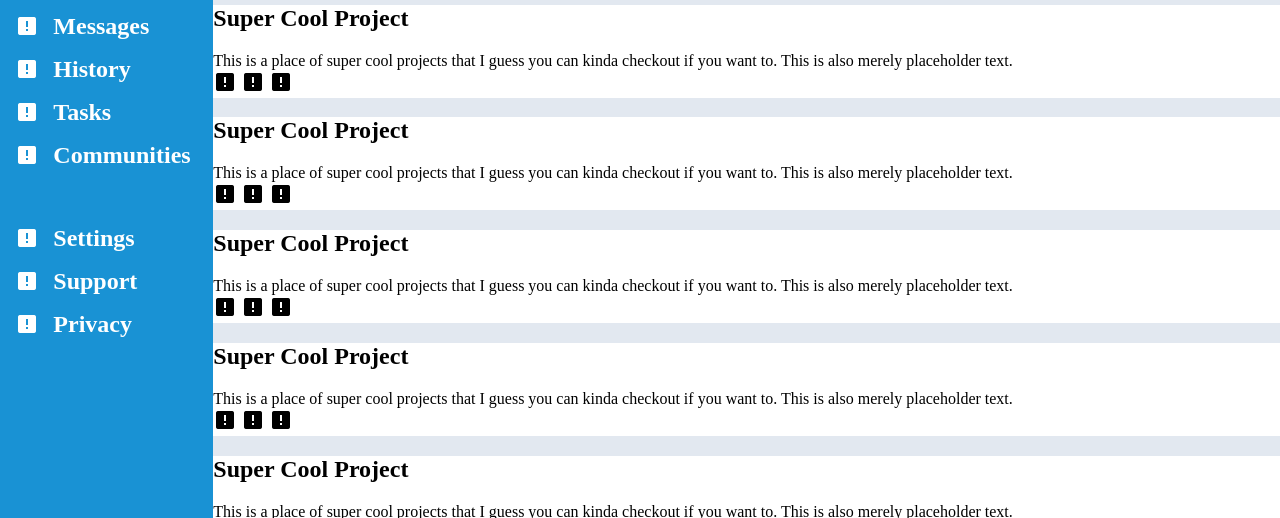
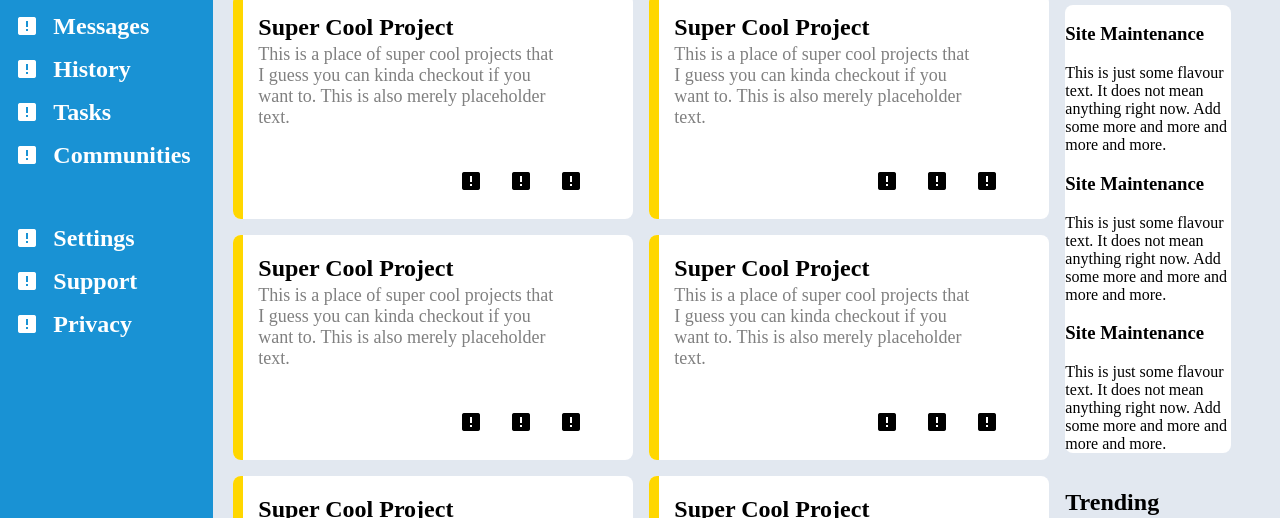
Before and after one commit to ali-a-ahmed1097/admin-dashboard, a plain HTML site: page index.html in a window 1280 px wide. Shown: the part 209-727 px from the top of the page. Drawn offline with Linux system fonts and the light colour scheme.

Commit message:
Finished styling the projects portion of the content.

```diff
--- a/index.html
+++ b/index.html
@@ -62,7 +62,7 @@
 
     <div class="content">
         <div class="projects">
-            <h2>Your Projects</h2>
+            <h2 id="p">Your Projects</h2>
             <div class="p-card">
                 <h2>Super Cool Project</h2>
                 <div>This is a place of super cool projects that I guess you can kinda checkout if you want to. This is also merely placeholder text.</div>
--- a/styles.css
+++ b/styles.css
@@ -1,8 +1,4 @@
-body,
-.sidebar,
-.header,
-.top-head,
-.bottom-head {
+body, .sidebar, .header, .top-head, .bottom-head, .content, .projects, .p-card, .announcements {
     display: grid;
 }
 
@@ -11,6 +7,7 @@ body {
     margin: 0;
     height: 100vh;
     row-gap: 4px;
+    font-family: 'Times New Roman', Times, serif;
 }
 
 .sidebar {
@@ -23,24 +20,15 @@ body {
     row-gap: 16px;
 }
 
-.content,
-input[type="text"] {
+.content, input[type="text"] {
     background-color: #e2e8f0;
 }
 
-.a-card,
-.p-card,
-.t-card {
+.a-card, .p-card, .t-card {
     background-color: white;
 }
 
-/*
-.projects, .announcements, .trending, .content, .a-card, .p-card, .t-card {
-    border: 1px solid black;
-} */
-
-.filler,
-.reg {
+.filler, .reg {
     height: 24px;
 }
 
@@ -62,8 +50,7 @@ input[type="text"] {
     height: 48px;
 }
 
-input[type="text"],
-input[type="text"]:focus {
+input[type="text"], input[type="text"]:focus {
     border: 0px;
     border-radius: 25px;
     outline: none;
@@ -81,8 +68,7 @@ input[type="text"]:focus {
     box-shadow: 0 5px 5px rgba(182, 182, 182, 0.75);
 }
 
-.top-head,
-.bottom-head {
+.top-head, .bottom-head {
     grid-template-columns: min-content minmax(min-content, 77%) repeat(3, max-content);
     grid-auto-flow: column;
     align-items: center;
@@ -108,3 +94,64 @@ button {
     width: 100px;
     height: 36px;
 }
+
+.content {
+    grid-template-columns: min-content min-content;
+    grid-template-rows: min-content min-content;
+    padding-left: 20px;
+    gap: 16px;
+}
+
+.projects {
+    grid-row: 1 / 3;
+    grid-template-columns: 400px 400px;
+    grid-template-rows: 40px repeat(auto-fill, 225px);
+    justify-content: center;
+    gap: 16px;
+}
+
+.p-card {
+    width: 400px;
+    height: 225px;
+    border-radius: 8px;
+    box-shadow: inset 60px 0px 0px -50px gold;
+    grid-auto-flow: column;
+    grid-template-columns: repeat(auto-fill, 25px);
+    grid-template-rows: repeat(auto-fill, 25px)
+}
+
+.p-card > h2 {
+    grid-column: 2 / 19;
+}
+
+.p-card > div {
+    grid-column: 2 / 14;
+    grid-row: 3 / 8;
+    font-size: 18px;
+    color: gray;
+}
+
+.p-card > img:first-of-type {
+    grid-area: 8 / 10 / 9 / 11;
+}
+
+.p-card > img:nth-of-type(2) {
+    grid-area: 8 / 12 / 9 / 13;
+}
+
+.p-card > img:nth-of-type(3) {
+    grid-area: 8 / 14 / 9 / 15;
+}
+
+#p {
+    justify-self: start;
+    grid-column: 1 / 3;
+}
+
+.a-card:first-of-type, .t-card:first-of-type {
+    border-radius: 8px 8px 0px 0px;
+}
+
+.a-card:last-of-type, .t-card:last-of-type {
+    border-radius: 0px 0px 8px 8px;
+}
```
